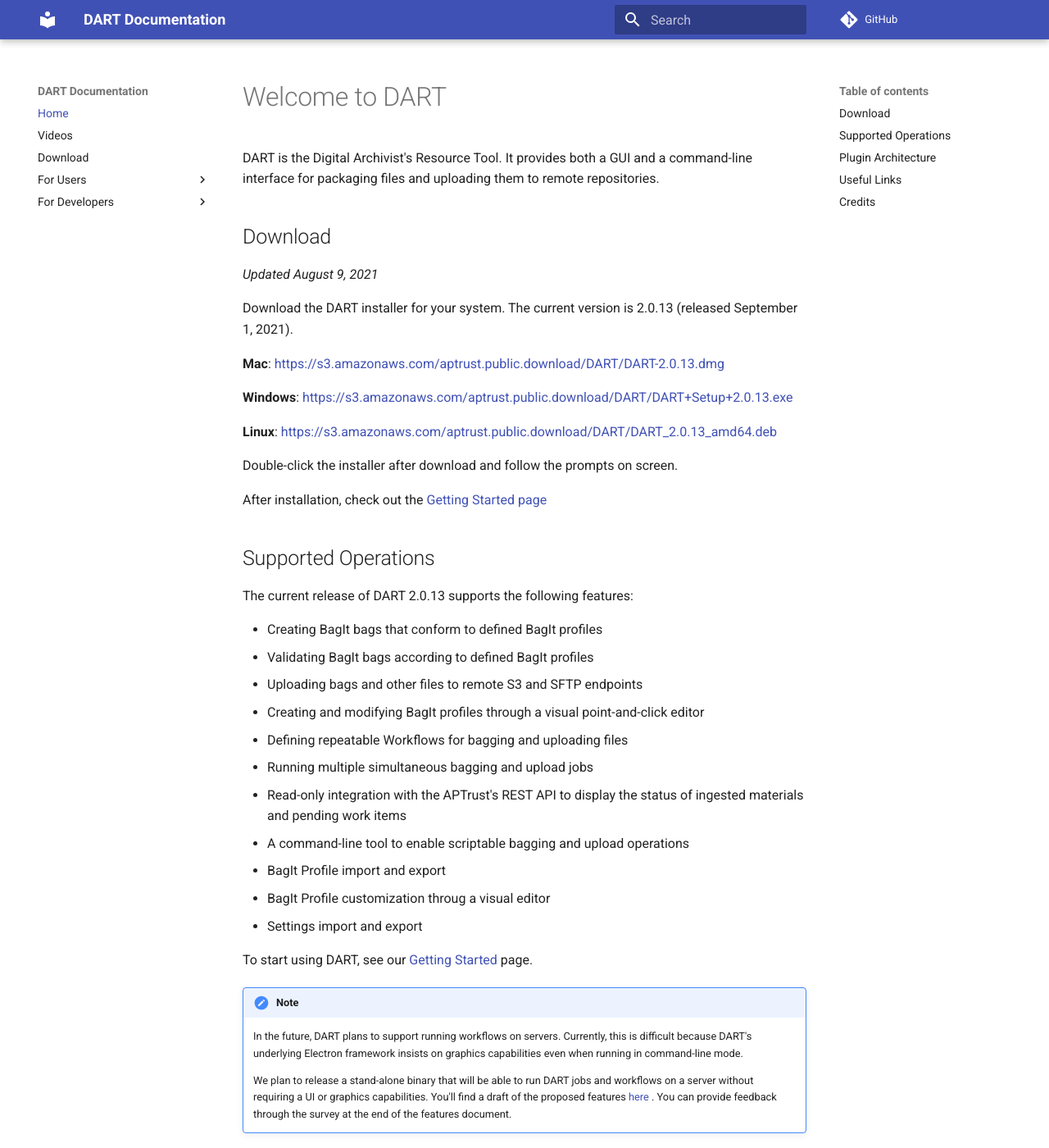
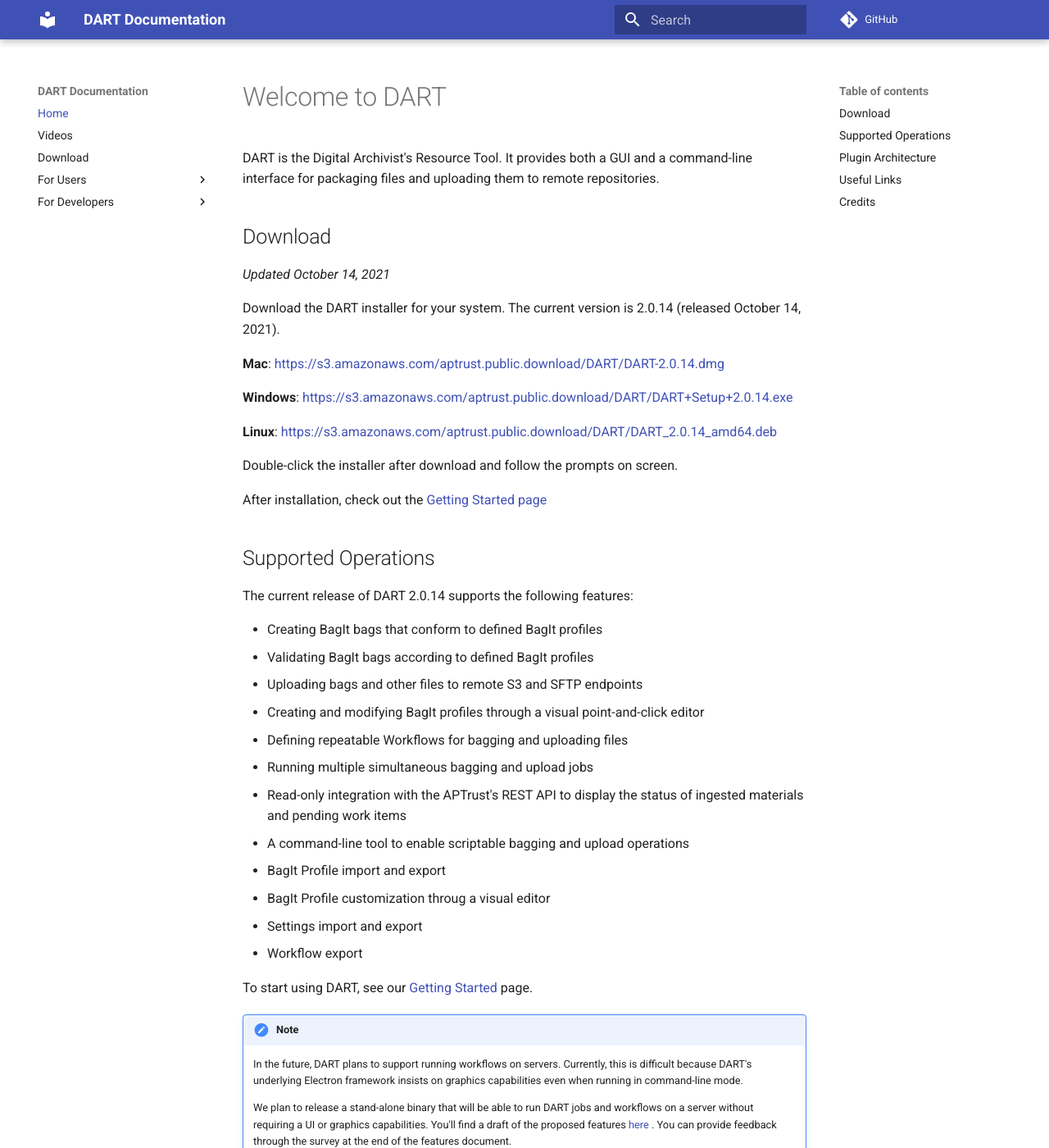
Before and after one commit to APTrust/dart-docs, an MkDocs documentation site: the page built from docs/index.md, in a window 1280 px wide and 1400 px high. Shown: the whole window at 82% size. Built offline with MkDocs 1.6.1 and Material for MkDocs 9.7.7, drawn with Linux system fonts in a browser that asks for light colours; comment, search, counter and statistics services are not loaded.

Commit message:
Bumped version to 2.0.14

```diff
--- a/docs/index.md
+++ b/docs/index.md
@@ -10,7 +10,7 @@
 
 ## Supported Operations
 
-The current release of DART 2.0.13 supports the following features:
+The current release of DART 2.0.14 supports the following features:
 
 * Creating BagIt bags that conform to defined BagIt profiles
 * Validating BagIt bags according to defined BagIt profiles
@@ -23,6 +23,7 @@
 * BagIt Profile import and export
 * BagIt Profile customization throug a visual editor
 * Settings import and export
+* Workflow export
 
 To start using DART, see our [Getting Started](users/getting_started.md) page.
 
--- a/docs/shared/downloads.md
+++ b/docs/shared/downloads.md
@@ -1,11 +1,11 @@
-_Updated August 9, 2021_
+_Updated October 14, 2021_
 
-Download the DART installer for your system. The current version is 2.0.13 (released September 1, 2021).
+Download the DART installer for your system. The current version is 2.0.14 (released October 14, 2021).
 
-__Mac__: [https://s3.amazonaws.com/aptrust.public.download/DART/DART-2.0.13.dmg](https://s3.amazonaws.com/aptrust.public.download/DART/DART-2.0.13.dmg)
+__Mac__: [https://s3.amazonaws.com/aptrust.public.download/DART/DART-2.0.14.dmg](https://s3.amazonaws.com/aptrust.public.download/DART/DART-2.0.14.dmg)
 
-__Windows__: [https://s3.amazonaws.com/aptrust.public.download/DART/DART+Setup+2.0.13.exe](https://s3.amazonaws.com/aptrust.public.download/DART/DART+Setup+2.0.13.exe)
+__Windows__: [https://s3.amazonaws.com/aptrust.public.download/DART/DART+Setup+2.0.14.exe](https://s3.amazonaws.com/aptrust.public.download/DART/DART+Setup+2.0.14.exe)
 
-__Linux__: [https://s3.amazonaws.com/aptrust.public.download/DART/DART_2.0.13_amd64.deb](https://s3.amazonaws.com/aptrust.public.download/DART/DART_2.0.13_amd64.deb)
+__Linux__: [https://s3.amazonaws.com/aptrust.public.download/DART/DART_2.0.14_amd64.deb](https://s3.amazonaws.com/aptrust.public.download/DART/DART_2.0.14_amd64.deb)
 
 Double-click the installer after download and follow the prompts on screen.
```
Also changed, not shown: docs/developers/plugins/network_clients.md (+1 -1 lines).
